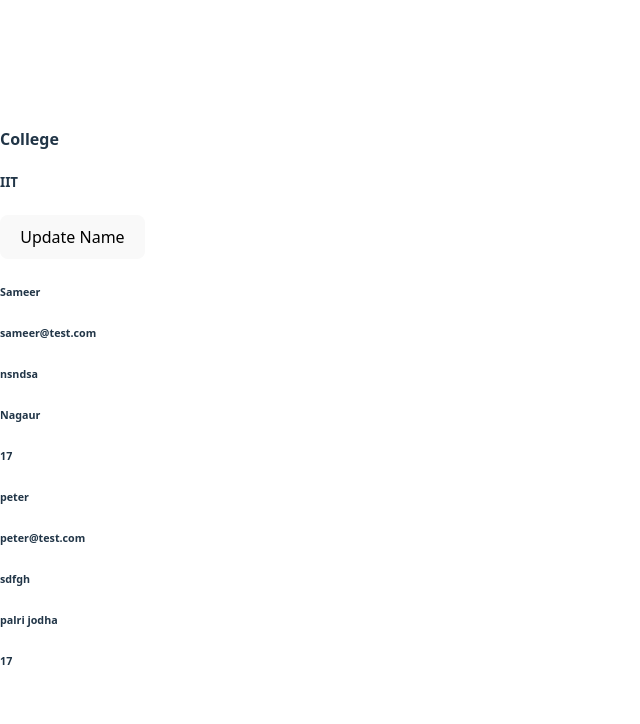
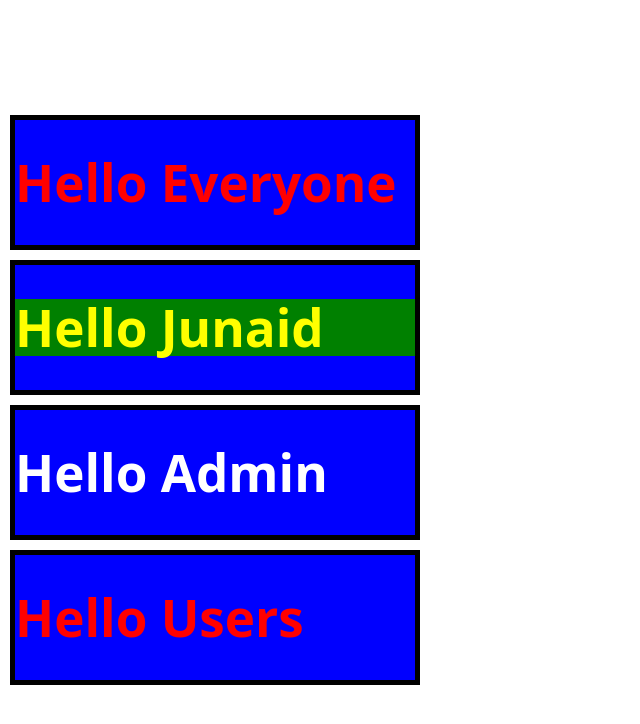
Before and after one commit to Junaid-webdev/react, a React (Vite) app in the folder react-app/: page / in a window 1280 px wide. Shown: the top 724 px of the page, without its empty margins (0-640 px from the left). Built offline with nearby package versions, Linux system fonts and the light colour scheme.

Commit message:
change code

```diff
--- a/react-app/src/App.jsx
+++ b/react-app/src/App.jsx
@@ -1,50 +1,33 @@
-import { useState } from 'react'
-// import reactLogo from './assets/react.svg'
-// import viteLogo from '/vite.svg'
-// import './App.css'
-// import  User from './condition'
-import Sum from './props';
-import College from './college';
-import Student from './student';
+import User from "./User";
+import Wrapper from "./wrapper";
+
 
 function App(){
-  // let name = "sameer"
-  // let age = 21;
-  // let email = "junaid@gmail.com";
-  let userObject={
-    name: "Sameer",
-    age: 17,
-    city: "Nagaur",
-    address:"nsndsa",
-    email: "sameer@test.com"
+  return <>
+  <Wrapper>
+  <div>
+   <h1>Hello Everyone</h1>
+</div>
+  </Wrapper>
+  <Wrapper>
+  <div>
+   <h1 style={{ color:"yellow", background:"green" }}>Hello Junaid</h1>
+</div>
+  </Wrapper>
+  <Wrapper>
+  <div>
+   <h1 style={{ color:"white" }}>Hello Admin</h1>
+</div>
+  </Wrapper>
+  <Wrapper>
+  <div>
+   <h1>Hello Users</h1>
+</div>
+  </Wrapper>
 
-  }
-  let userObject1={
-    name: "peter",
-    age: 17,
-    city: "palri jodha",
-    address:"sdfgh",
-    email: "peter@test.com"
-
-  }
-
-  let CollgeName = ['IET','IIT','NIT','MIT','DU'];
-
-  const [student,setStudent]=useState();
-
-  return<>
-
-
-  {/* <Sum name="junaid" age={21} email="junaid@gmail.com"/> */}
-  <College College={CollgeName}/>
-  {student &&<Student name={student}/>}
-  <button onClick={()=>setStudent("Sameer")}>Update Name</button>
-  <Sum user={userObject}/>
-  <Sum user={userObject1}/>
-
-
+  {/* <User />
+  <User name="sameer" /> */}
 
   </>
 }
-
 export default App;
--- a/react-app/src/User.jsx
+++ b/react-app/src/User.jsx
@@ -1,22 +1,9 @@
-function User(){
-    return (
-        <h4>User File </h4>
-    )
-}
-export function Seting(){
+function User({name="New User"}){
     return <>
-    <h1>Seting</h1>
+
+    <h3>Hi,{name}</h3>
+    <h3>Hi,{name}</h3>
+    <h3>Hi,{name}</h3>
     </>
 }
-export function Profile(){
-    return <>
-    <h1>Profile</h1>
-    </>
-}
-export function Name(){
-    return <>
-    <h1>Junaid</h1>
-    </>
-}
-export const UserKey = "@#$E%##";
 export default User;
--- a/react-app/src/college.jsx
+++ /dev/null
@@ -1,9 +0,0 @@
-function College({College}){
-    return<>
-
-        <h4>College</h4>
-        <h5>{College[1]}</h5>
-
-    </>
-}
-export default College;
--- a/react-app/src/header.jsx
+++ /dev/null
@@ -1,4 +0,0 @@
-function Header(){
-return <h4>Header part</h4>
-}
-export default Header;
--- a/react-app/src/props.jsx
+++ /dev/null
@@ -1,16 +0,0 @@
-function Sum({user}){
-    // console.log({name,age});
-
-    return <>
-
-
-    <h6>{user.name}</h6>
-    <h6>{user.email}</h6>
-    <h6>{user.address}</h6>
-    <h6>{user.city}</h6>
-    <h6>{user.age}</h6>
-
-
-    </>
-}
-export default Sum;
--- a/react-app/src/student.jsx
+++ /dev/null
@@ -1,9 +0,0 @@
-function Student({name}){
-    return<>
-    <hr />
-    <h4>Student Name:{name}</h4>
-    <hr />
-    </>
-}
-
-export default Student;
--- /dev/null
+++ b/react-app/src/wrapper.jsx
@@ -0,0 +1,10 @@
+function Wrapper({children}){
+    return<>
+
+    <div style={{ color:"red",border:"5px solid black", width:"400px", margin:"10px", background:"blue"}}>
+       {children}
+    </div>
+
+    </>
+}
+export default Wrapper;
```
Also changed, not shown: react-app/src/Counter.jsx (deleted, +0 -13 lines), react-app/src/To-Do.jsx (deleted, +0 -17 lines), react-app/src/condition.jsx (deleted, +0 -21 lines), react-app/src/event.jsx (deleted, +0 -25 lines).
